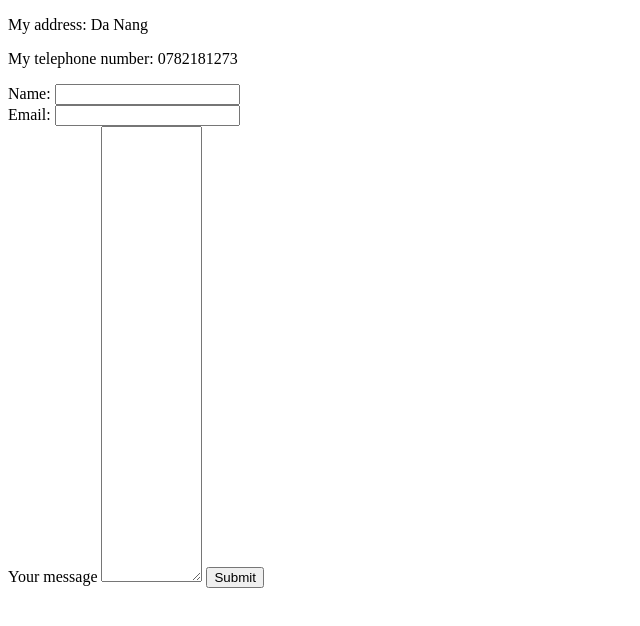
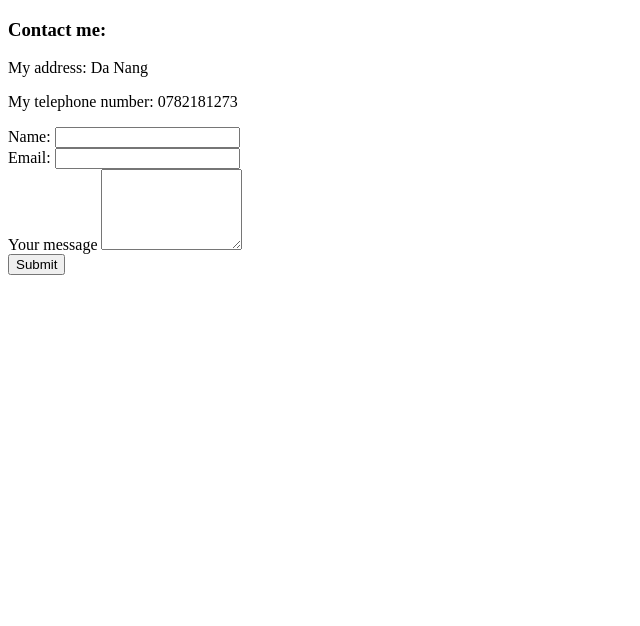
Before and after one commit to Naquoc17/Web-Development, a plain HTML site: page Contact-me.html in a window 1280 px wide. Shown: the whole page, without its empty margins (0-640 px from the left). Drawn offline with Linux system fonts and the light colour scheme.

Commit message:
Add files via upload

```diff
--- a/Contact-me.html
+++ b/Contact-me.html
@@ -3,8 +3,10 @@
 <head>
     <meta charset="UTF-8">
     <title>My contact details:</title>
+    <link rel="stylesheet" href="css/styles.css">
 </head>
 <body>
+    <h3>Contact me:</h3>
     <p>My address: Da Nang</p>
     <p>My telephone number: 0782181273</p>
 
@@ -14,7 +16,7 @@
         <label for="">Email:</label>
         <input type="email" name="yourEmail"><br>
         <label for="">Your message</label>
-        <textarea name="yourMessage" id="" cols="10" rows="30"></textarea>
+        <textarea name="yourMessage" id="" cols="15" rows="5"></textarea><br>
         <input type="submit">
     </form>
 </body>
```
Also changed, not shown: MyBooks.html (+1 -0 lines), index.html (+6 -2 lines).
